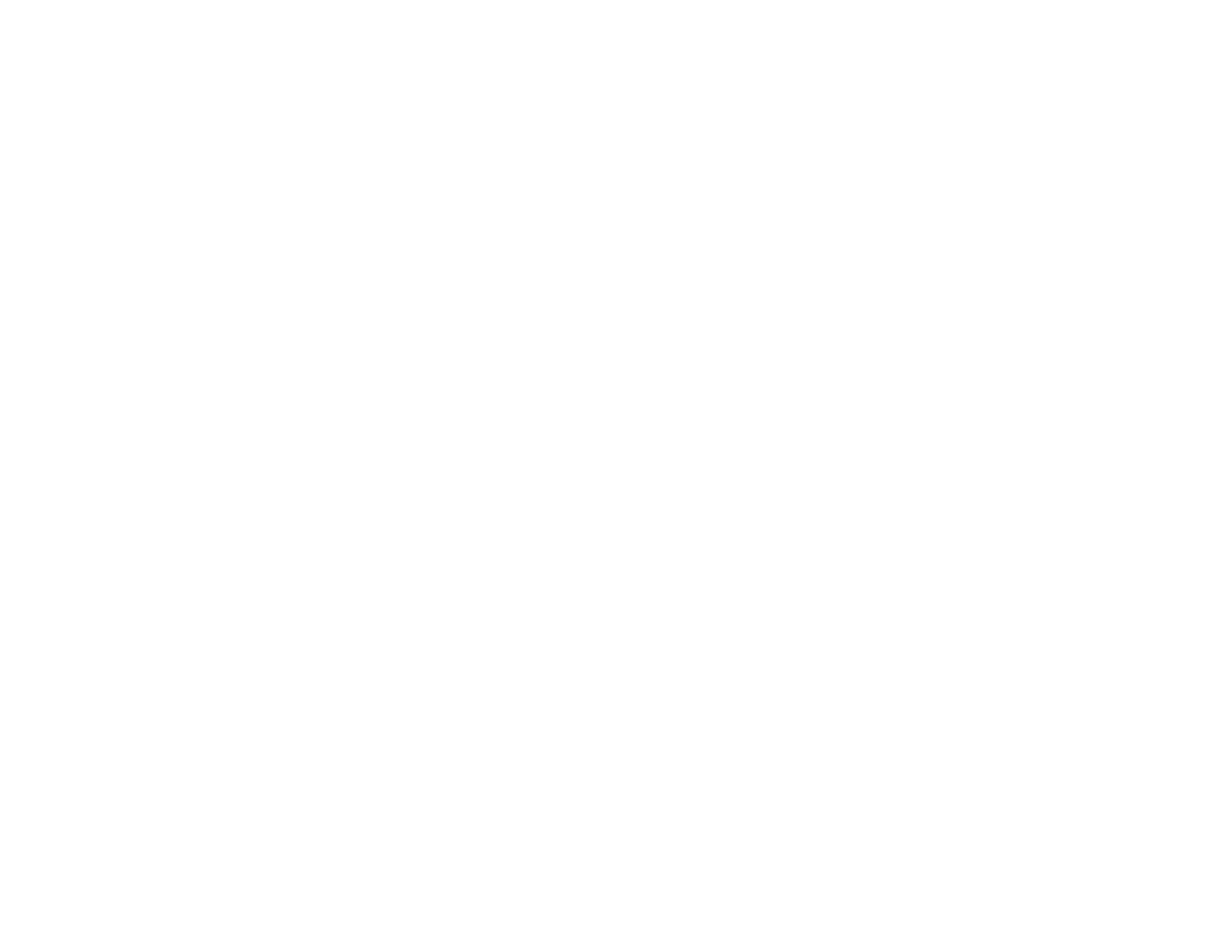
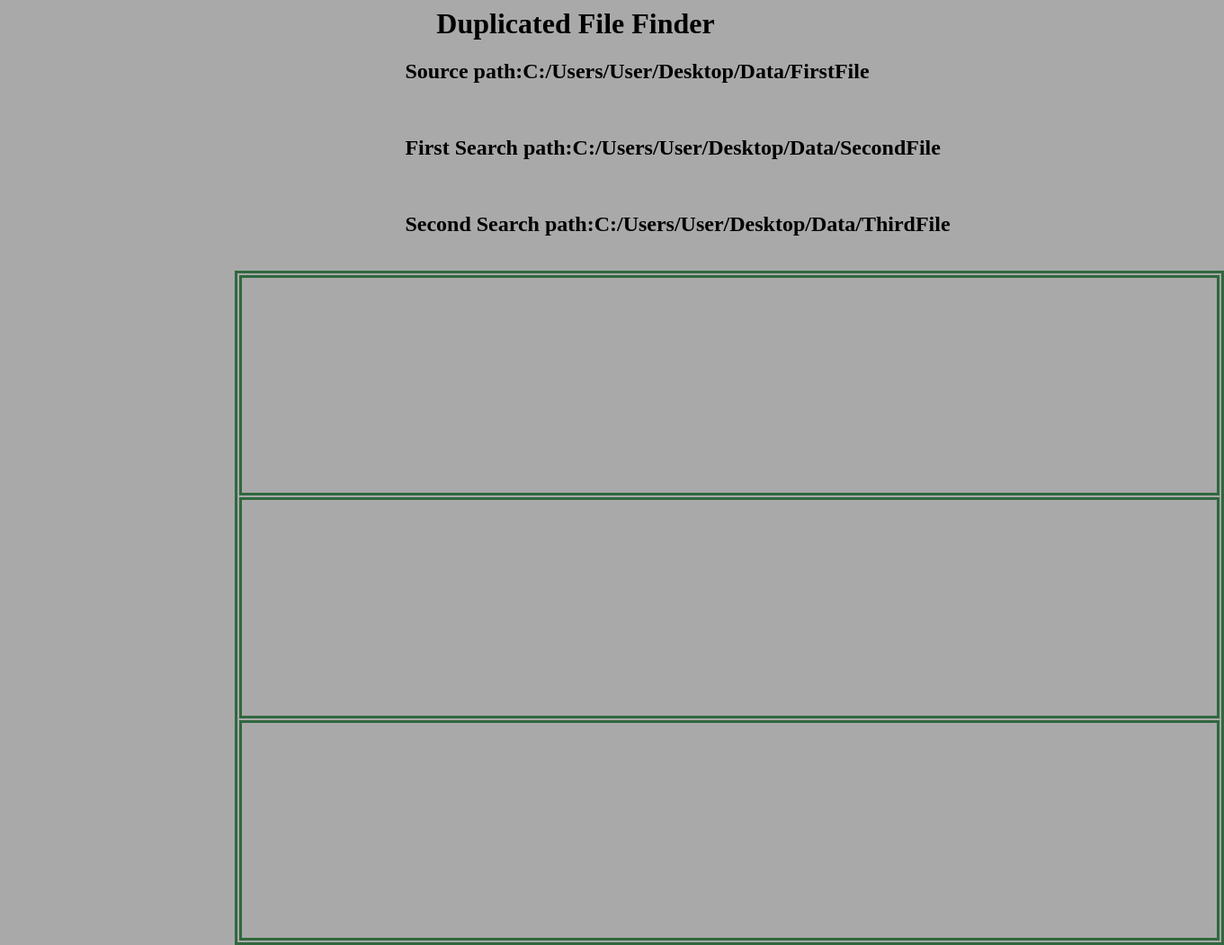
Before and after one commit to dev-seagull/duplicate-file-detection, a website: page Node duplicate file finder/index.html in a window 1280 px wide. Shown: the whole page at 90% size, 1361 px wide, since content can reach past the window. Before the commit the page ends 800 px from the top, so only its background shows below. Drawn offline with Linux system fonts and the light colour scheme; no server answers.

Commit message:
Working software was added

```diff
--- a/Node duplicate file finder/index.html
+++ b/Node duplicate file finder/index.html
@@ -5,6 +5,46 @@
     </head>
 
     <body>
+        <div>
+            <h1 id="mainHeader">Duplicated File Finder</h1>
+        </div>
+        <div id="paths">
+            <h2>Source path:C:/Users/User/Desktop/Data/FirstFile</h2><br>
+            <h2>First Search path:C:/Users/User/Desktop/Data/SecondFile</h2><br>
+            <h2>Second Search path:C:/Users/User/Desktop/Data/ThirdFile</h2><br>
+        </div>
+        <table id="result">
+            <tr>
+                <td id="FirstResult"></td>
+            </tr>
+            <tr>
+                <td id="SecondResult"></td>
+            </tr>
+            <tr>
+                <td id="ThirdResult"></td>
+            </tr>
+        </table>
+
+
+        <script type="module">
+            fetch('./duplicatedFiles.json')
+            .then((res) => res.json())
+            .then((data) => {
+                var duplicatedFiles = data;
+                var firstDuplicatedFileInHTML = document.getElementById("FirstResult");
+                var secondDuplicatedFileInHTML = document.getElementById("SecondResult");
+                var thirdDuplicatedFileInHTML = document.getElementById("ThirdResult");
+
+                var firstDuplicatesFile = data[0];
+                var secondDuplicatesFile = data[1];
+                var thirdDuplicatesFile = data[2];
+
+                firstDuplicatedFileInHTML.innerHTML = firstDuplicatesFile;
+                secondDuplicatedFileInHTML.innerHTML = secondDuplicatesFile;
+                thirdDuplicatedFileInHTML.innerHTML = thirdDuplicatesFile;
+
+            });
+        </script>
 
     </body>
 </html>
--- a/Node duplicate file finder/index.js
+++ b/Node duplicate file finder/index.js
@@ -1,6 +1,7 @@
 const { findDuplicates } = require('duplicate-file-finder');
 const prompt = require('prompt-sync')();
 const fs = require('fs');
+
 
 
 const sourcePath = prompt('Enter the sourcePath:');
@@ -27,7 +28,3 @@ const duplicates = findDuplicates({ sourcePath, searchPaths }).then(duplicates =
 
 
 // C:/Users/User/Desktop/Data
-
-//let result = duplicates.map(row => {
-//    return row.join(",");
-//})
--- a/Node duplicate file finder/style.css
+++ b/Node duplicate file finder/style.css
@@ -0,0 +1,20 @@
+#mainHeader{
+    text-align: center;
+}
+
+#paths{
+    margin-left: 35%;
+}
+
+table{
+    margin-left: 20%;
+    width: 1100;
+    height: 750;
+}
+
+table ,td, tr{
+    border: 3px solid rgb(48, 104, 62);
+}
+body{
+    background-color: #A9A9A9;
+}
```
